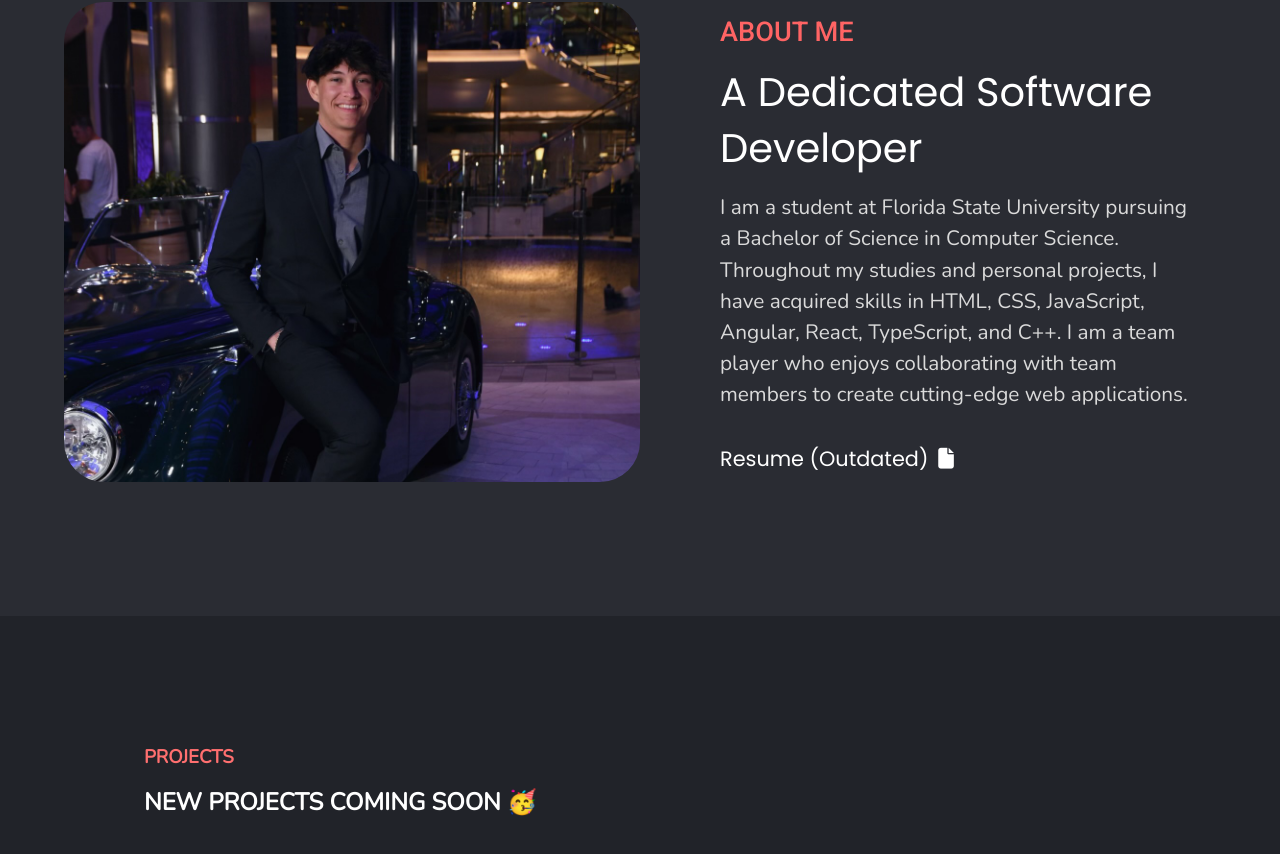
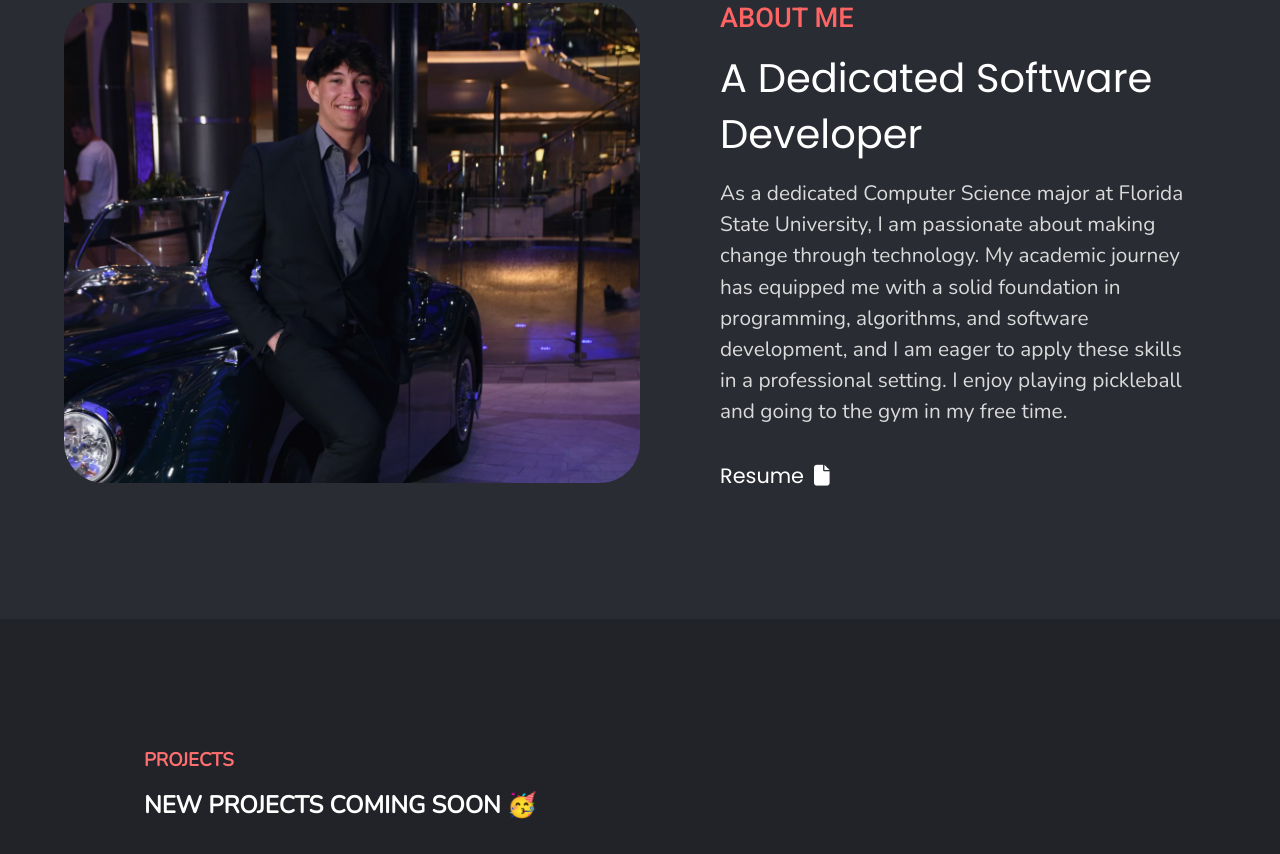
Before and after one commit to Michaelc322/Portfolio, an Angular app: page / in a window 1280 px wide. Shown: the part 926-1780 px from the top of the page. Built offline with nearby package versions, Linux system fonts and the light colour scheme.

Commit message:
updated resume

```diff
--- a/src/app/Components/main.component.html
+++ b/src/app/Components/main.component.html
@@ -66,7 +66,7 @@
                     <p>Vercel</p>
                     <p>Netlify</p>
                 </div> -->
-                <div class="skills">
+                <!-- <div class="skills">
                     <p>Tech Stack</p>
                     <div class="skill-logos">
                         <ul>
@@ -90,7 +90,7 @@
                             </li>
                         </ul>
                     </div>
-                </div>
+                </div> -->
             </div>
         </div>
     </section>
@@ -103,16 +103,15 @@
                 <div class="aboutText">
                     <h1>ABOUT ME</h1>
                     <h2>A Dedicated Software Developer</h2>
-                    <p>I am a student at Florida State University pursuing a Bachelor of Science in Computer Science.
-                        Throughout my studies and personal projects, I have acquired skills in HTML, CSS, JavaScript, Angular,
-                        React, TypeScript, and C++. I am a team player who enjoys collaborating with team members to
-                        create cutting-edge web applications.
+                    <p>As a dedicated Computer Science major at Florida State University, I am passionate about making change through technology.
+                        My academic journey has equipped me with a solid foundation in programming, algorithms, and software development,
+                        and I am eager to apply these skills in a professional setting. I enjoy playing pickleball and going to the gym in my free time.
                     </p>
                     <span class = "attachments">
 
-                        <a target="_blank" href="../../assets/MichaelCarrollResume2.pdf" rel="noreferrer">
+                        <a target="_blank" href="../../assets/MichaelCarrollResume.pdf" rel="noreferrer">
                             <div class="resume">
-                                <p>Resume (Outdated)</p>
+                                <p>Resume</p>
                                 <i class="fa-solid fa-file"></i>
                             </div>
                         </a>
@@ -210,6 +209,7 @@
                         <div class="contactInfo">
                             <h2>Email</h2>
                             <p>michaelc32204@gmail.com</p>
+                            <p>mc22f@fsu.edu</p>
                         </div>
                     </div>
                     <div class="contactBox">
```
Also changed, not shown: 2 other files (tests, documents, lock files or other folders).
